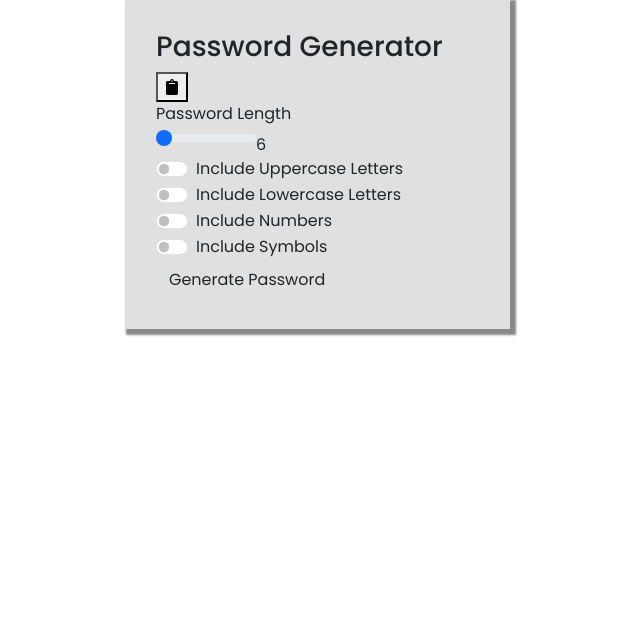
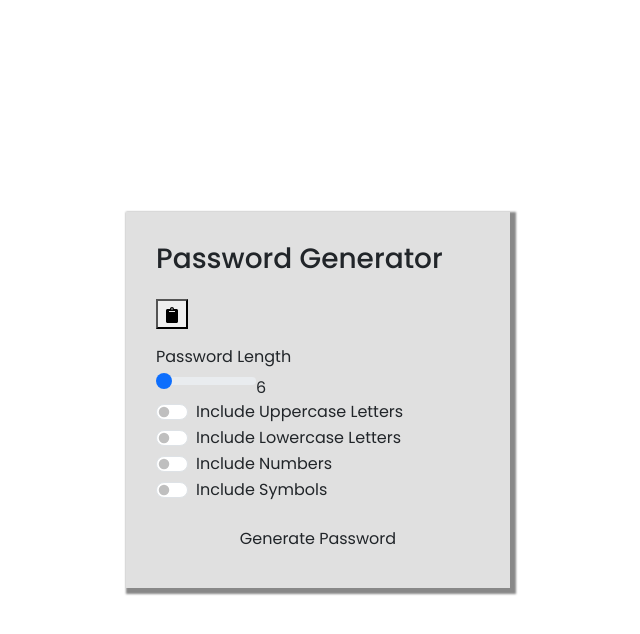
Before and after one commit to odhiambo-ed/react-secure-pass-gen, a React (Vite) app: page / in a window 1280 px wide. Shown: the top 634 px of the page, without its empty margins (322-962 px from the left). Built offline with nearby package versions, Linux system fonts and the light colour scheme.

Commit message:
align center

```diff
--- a/src/App.jsx
+++ b/src/App.jsx
@@ -4,7 +4,7 @@ import Password from './components/Password'
 function App() {
 
   return (
-    <div className='cover'>
+    <div className='cover d-flex justify-content-center align-items-center'>
      <Password />
     </div>
   )
--- a/src/components/Password.jsx
+++ b/src/components/Password.jsx
@@ -5,7 +5,7 @@ import { useState } from "react";
 export default function Password() {
   const [passLength, setPassLength] = useState(6)
   return (
-      <div className="pass__container mx-auto">
+      <div className="pass__container mx-auto d-flex flex-column gap-3">
         <h3>Password Generator</h3>
         <div className="pass__field">
           <span></span>
```
